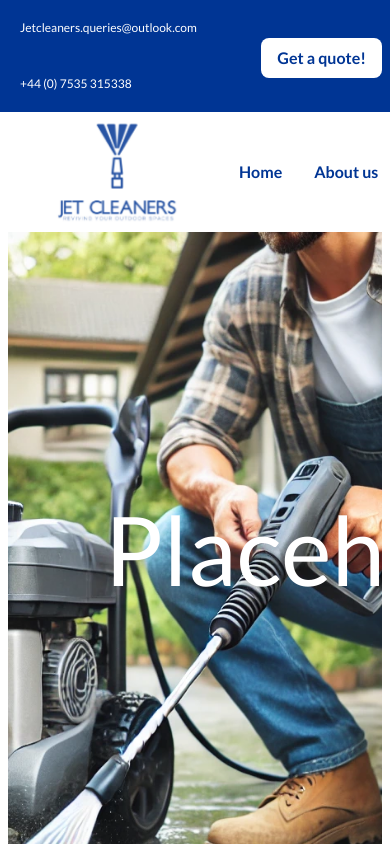
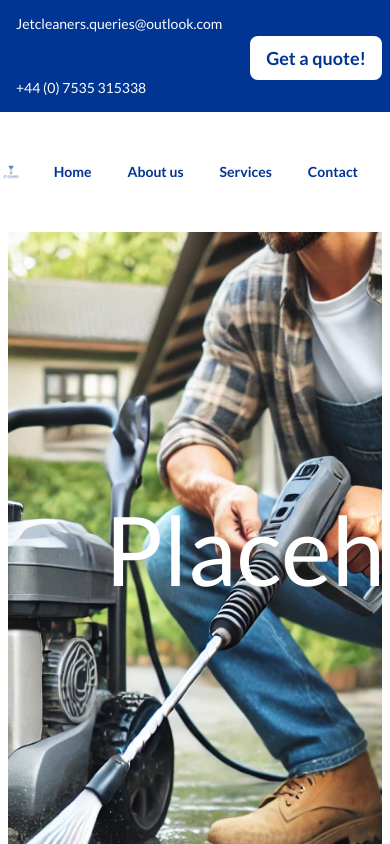
Before and after one commit to TheVagabondSam/JetCleanersWebsite, a Next.js app: page / in a window 390 px wide. Shown: the top 844 px of the page. Built offline with nearby package versions, Linux system fonts and the light colour scheme.

Commit message:
Feat:responsive header

```diff
--- a/src/app/components/header.tsx
+++ b/src/app/components/header.tsx
@@ -7,7 +7,7 @@ export function Header() {
         <>
         <header className="flex w-full h-[112px] min-w-full  items-center min-h[56px] sm:h-[56px] bg-logo-blue">
             <div className="w-full flex items-center text-center h-full">
-                <ul className="whitespace-nowrap grid sm:flex justify- items-center text-center w-[100%] h-full text-xs sm:text-lg mx-1 ">
+                <ul className="whitespace-nowrap grid gap-4 sm:flex sm:justify-center justify-start items-center text-center w-[75%] h-full mx-auto text-sm sm:text-lg sm:mx-1 ">
                         <li>
                             <ItemMenu
                             name="Jetcleaners.queries@outlook.com"
@@ -21,9 +21,9 @@ export function Header() {
                             />
                         </li>
                         </ul>
-                <div className="text-center flex items-center justify-start  pt-1 sm:w-full max-w-[600px] h-[56px]">
-                    <div className="flex items-center text-center  h-full">
-                    <span className="flex bg-white text-logo-blue  whitespace-nowrap font-bold rounded-lg mx-2 sm:mx-1 ">
+                <div className="text-center flex items-center pt-1 sm:w-full max-w-[1000px] h-[56px]">
+                    <div className="flex items-center text-center sm:px-4  h-full">
+                    <span className="flex bg-white text-logo-blue justify-center whitespace-nowrap text-lg font-bold rounded-lg mx-2 sm:mx-1 ">
                         <ItemMenu
                         name="Get a quote!"
                         textColor="text-logo-blue"
@@ -34,14 +34,15 @@ export function Header() {
                     </div>
                 </div>
         </header>
-        <header className="flex items-center text-center w-full h-[120px] font-bold justify-center bg-white">
-                    <div className="w-full flex h-[120px] justify-center items-center">
-                        <Image className="max-w-[180px] w-full min-w[120px] h-[112px] animate-slow-pulse"
-                        src={Logo}
-                        layout="responsive"
-                        alt="Logo"
-                        />
-                        <ul className="flex justify-between px-4 w-[40%]">
+        <header className="flex items-center text-center w-[100%] h-[120px] font-bold bg-white ">
+                    <div className="w-full flex md:flex-row  h-[120px] text-sm md:text-lg md:justify-start justify-center items-center mx-auto">
+                        <div className="h-[100%] w-[84%] flex items-center justify-center">
+                            <Image className="w-auto flex h-full object-contain animate-slow-pulse"
+                            src={Logo}
+                            alt="Logo"
+                            />
+                            </div>
+                        <ul className="flex items-center text-center sm:justify-start justify-center sm:gap-10 gap-1 h-[100%] sm:mx-1 w-full px-4">
                             <li>
                                 <ItemMenu
                                 name="Home" textColor="text-logo-blue"
```
